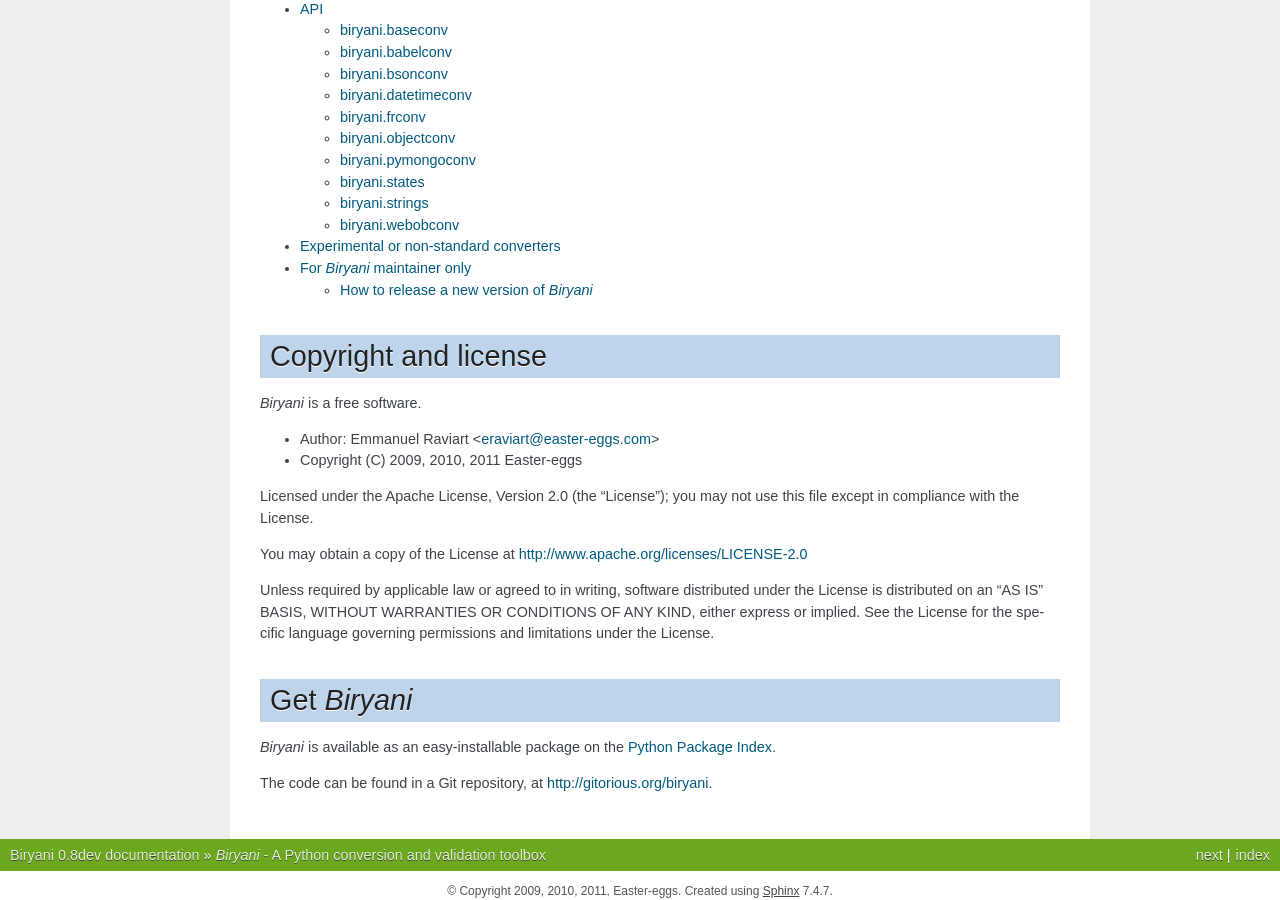
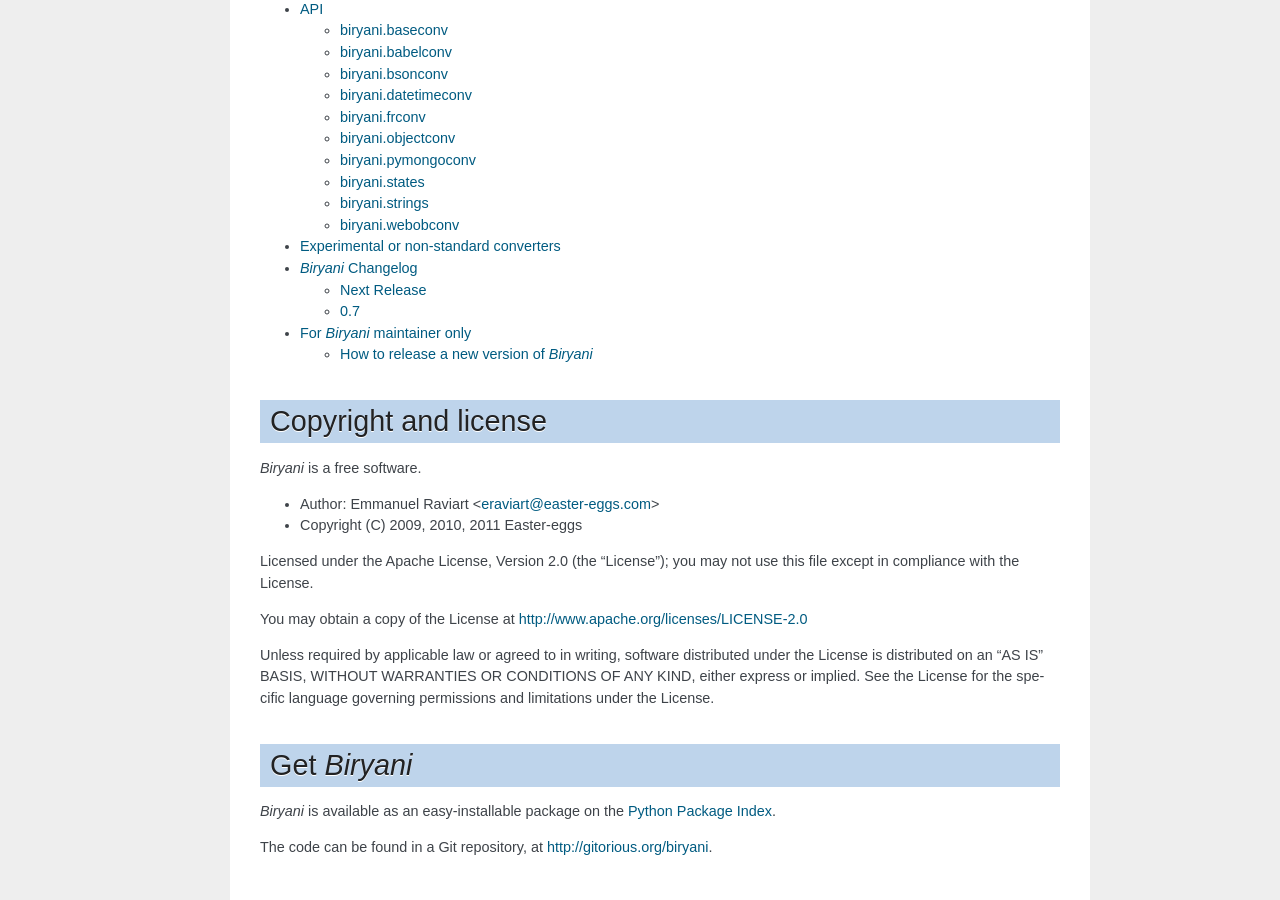
Before and after one commit to openfisca/biryani, a Sphinx documentation site: the page built from docs/source/index.rst, in a window 1280 px wide and 900 px high, scrolled down 1598 px. Built offline with Sphinx 7.4.7, drawn with Linux system fonts in a browser that asks for light colours.

Commit message:
Add empty changelog to doc.

```diff
--- /dev/null
+++ b/docs/source/changelog.rst
@@ -0,0 +1,13 @@
+*******************
+*Biryani* Changelog
+*******************
+
+
+Next Release
+============
+
+
+0.7
+===
+
+*No changelog till 0.7 release.*
--- a/docs/source/index.rst
+++ b/docs/source/index.rst
@@ -81,6 +81,7 @@
    how-to-use
    api
    sugar
+   changelog
    for-maintainer-only
 
 .. TODO
```
